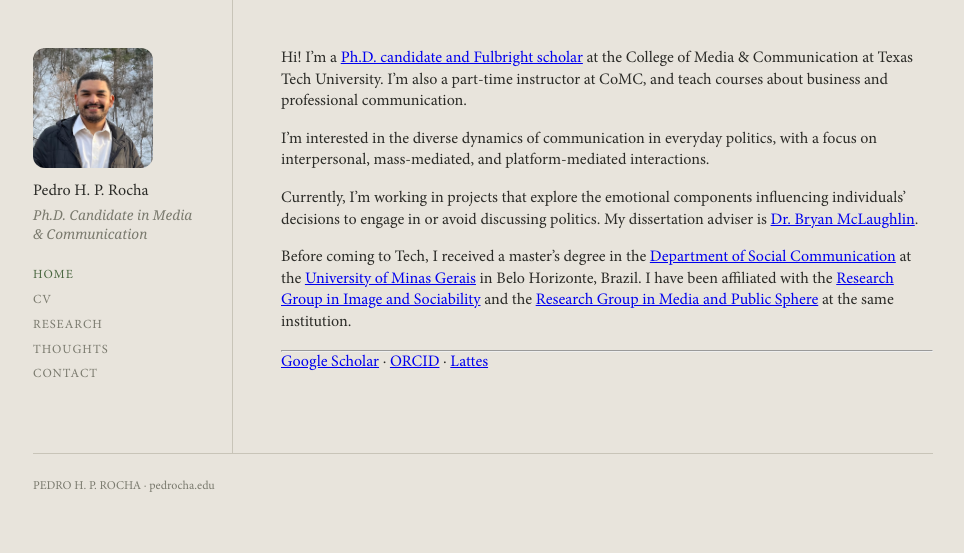
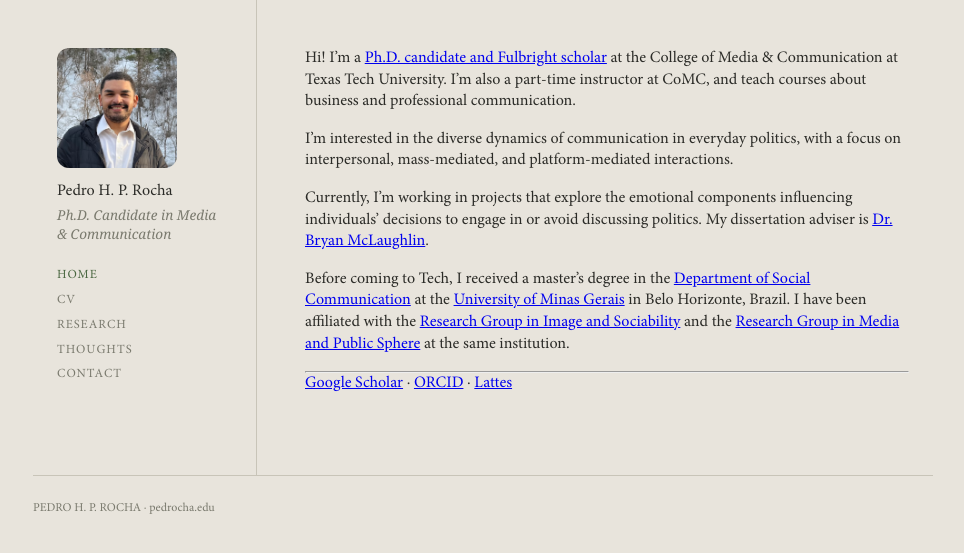
Before and after one commit to pedrohprocha/pedrohprocha.github.io, a Jekyll site: the page built from index.md, in a window 1280 px wide. Shown: the top 553 px of the page, without its empty margins (157-1121 px from the left). Built offline with Jekyll 4.4.1, drawn with Linux system fonts in a browser that asks for light colours; some web fonts are replaced.

Commit message:
centralize content

```diff
--- a/assets/css/main.css
+++ b/assets/css/main.css
@@ -68,6 +68,7 @@ p {
     display: flex;
     max-width: 900px;
     margin: 0 auto;
+    padding: 0 1.5rem;
 }
 
 /* ── Sidebar ─────────────────────────────────────────────── */
```
Also changed, not shown: 1 other file.
